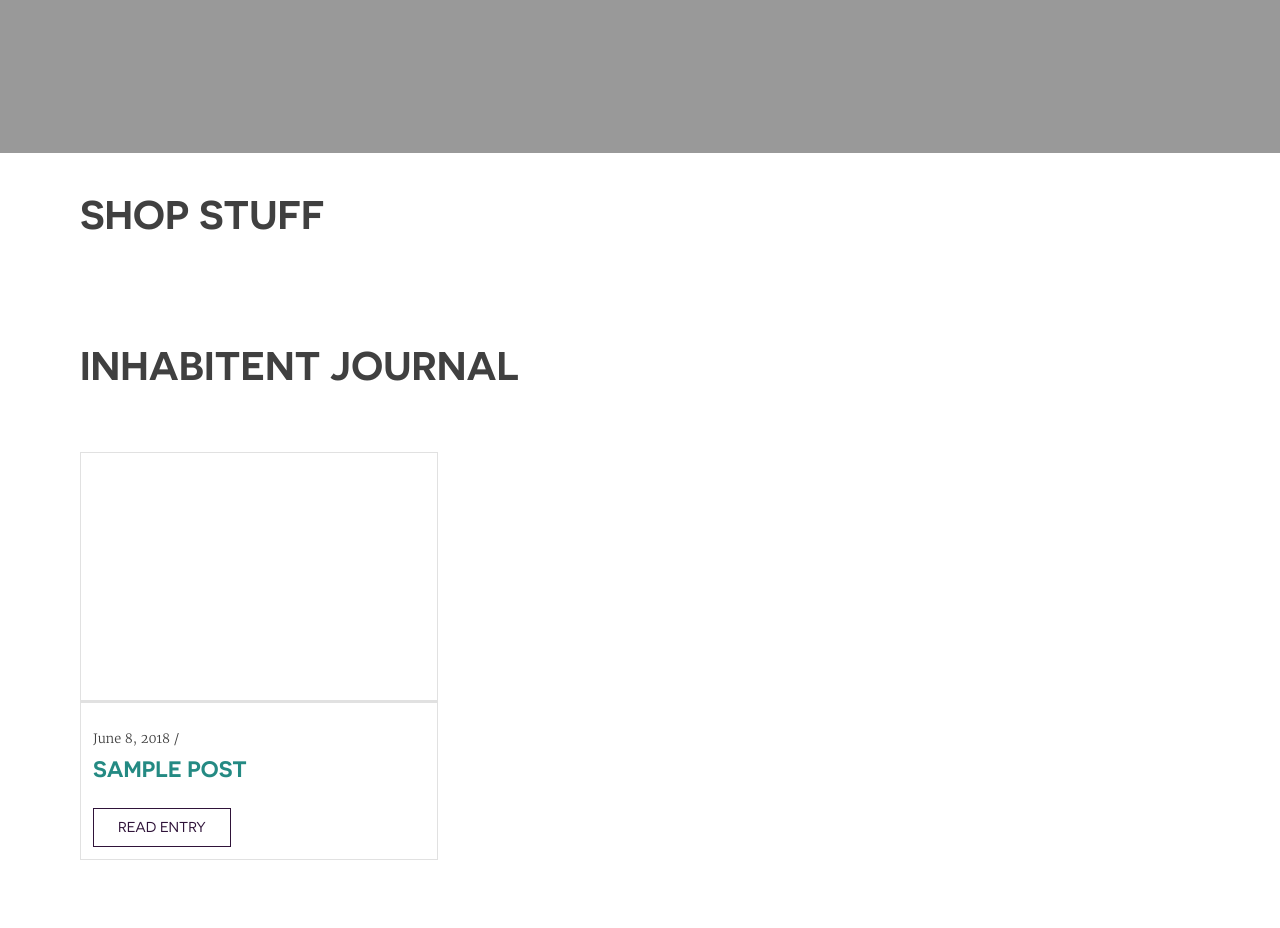
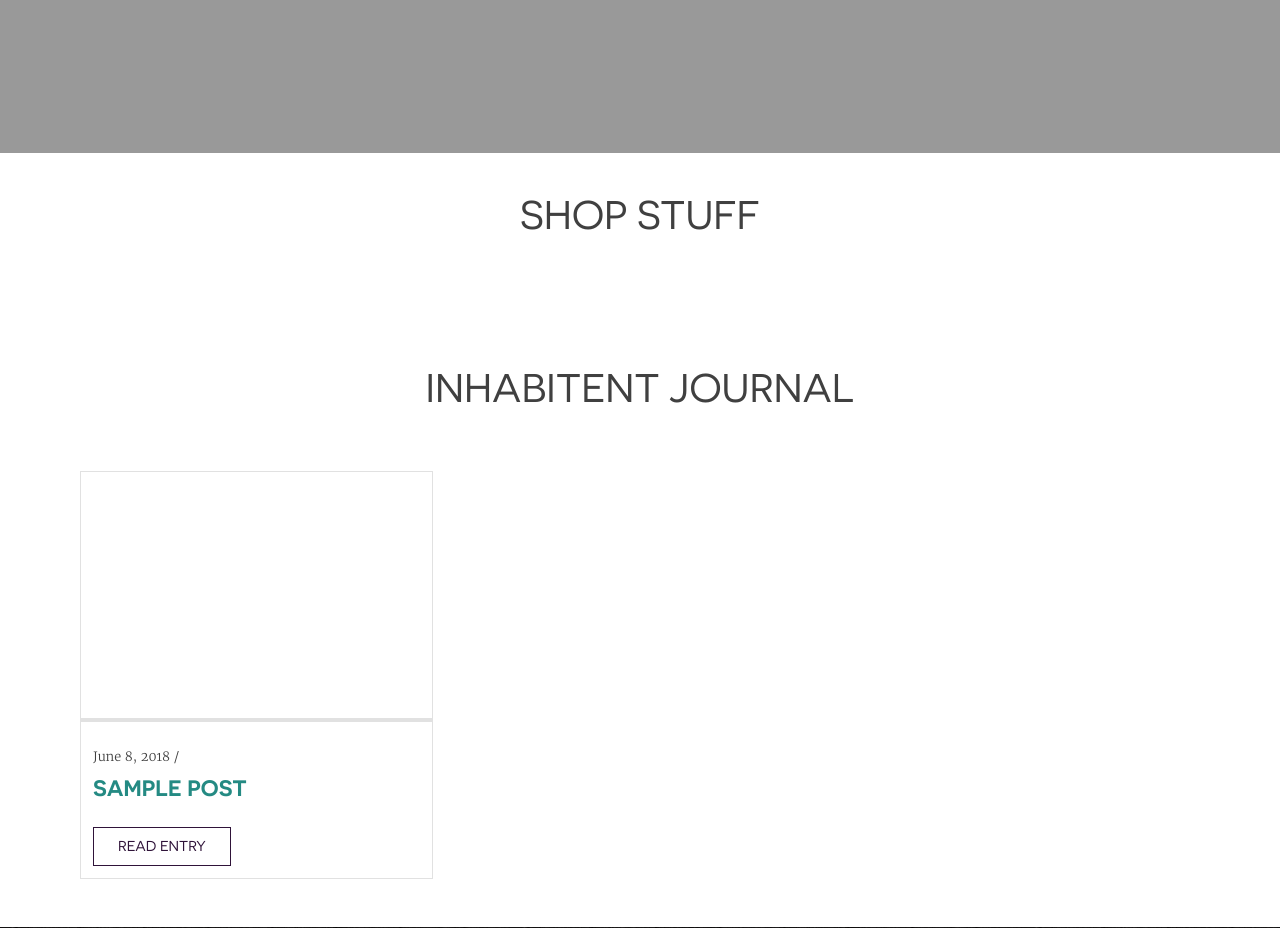
Before and after one commit to kachniss/inhabitent, a WordPress theme: template themes/inhabitent-theme/front-page.php in a window 1280 px wide. Shown: the part 647-1575 px from the top of the page. Run offline with PHP 8.4 and a stand-in for WordPress, Linux system fonts and the light colour scheme; the site name, menu and one post (Sample post) are stand-ins, and other content is empty; some libraries are stand-ins or nearby versions.

Commit message:
Add products grid, links

```diff
--- a/themes/inhabitent-theme/archive-products.php
+++ b/themes/inhabitent-theme/archive-products.php
@@ -31,6 +31,7 @@ get_header(); ?>
                 <?php while ( have_posts() ) : the_post(); ?>
                     <div class = "entry-post product-post">
                         <div class = "entry-thumbnail" style = "background-image: url(<?php echo CFS()->get('image'); ?>) ">
+                            <a href= <?php the_permalink(); ?>></a>
                         </div>
                         <div class="entry-info">
                             <span class = "alignleft"><?php the_title(); ?></span>
--- a/themes/inhabitent-theme/front-page.php
+++ b/themes/inhabitent-theme/front-page.php
@@ -8,7 +8,7 @@
 get_header(); ?>
 
 	<div id="primary" class="content-area">
-		<main id="main" class="site-main" role="main">
+		<main id="main" class="site-main home_page" role="main">
 
             <div class="hero-image hero-home" style="background-image: linear-gradient(rgba(0, 0, 0, 0.4), rgba(0, 0, 0, 0.4)), url(<?php the_post_thumbnail_url(); ?>)">
 				<div class="main-logo"></div>
@@ -17,32 +17,46 @@ get_header(); ?>
             <div class="container">
                 <h1>Shop Stuff</h1>
 
+                <div class="entry-container">
+
+                    <?php
+                    $terms = get_terms([
+                        'taxonomy' => 'product-type',
+                        'hide_empty' => false,
+                    ]);
+
+                    foreach ( $terms as $term ) {
+                        echo '<div class = "entry-post">' . $term->name . '</div>';
+                    }
+                    ?>
+                </div>
+
 
                 <?php
-                    $args = array(
-                        'post_type' => 'products',
-                        'order' => 'DESC',
-                        'posts_per_page' => 3
-                    );
-                    $products = new WP_Query( $args ); // instantiate our object
+                    // $args = array(
+                    //     'post_type' => 'products',
+                    //     // 'order' => 'DESC',
+                    //     // 'posts_per_page' => 3
+                    // );
+                    // $products = new WP_Query( $args ); // instantiate our object
                 ?>
-                <?php if ( $products->have_posts() ) : ?>
-                <?php while ( $products->have_posts() ) : $products->the_post(); ?>
+                <?php //if ( $products->have_posts() ) : ?>
+                <?php //while ( $products->have_posts() ) : $products->the_post(); ?>
                     <?php
-                        //the_title();
+                        // the_title();
                         //the_content();
                     ?>
                     <br>
-                <?php endwhile; ?>
-                <?php wp_reset_postdata(); ?>
-                <?php else : ?>
-                    <h2>Nothing found!</h2>
-                <?php endif; ?>
+                <?php //endwhile; ?>
+                <?php //wp_reset_postdata(); ?>
+                <?php //else : ?>
+                    <!-- <h2>Nothing found!</h2> -->
+                <?php //endif; ?>
 
                 <h1>Inhabitent Journal</h1>
                 <?php $posts_query = new WP_Query('posts_per_page=3');?>
 
-                <div class="entry-container">
+                <div class="entry-container journal-entry-container">
                     <?php while ($posts_query->have_posts()) : $posts_query->the_post();?>
                         <div class = "entry-post journal-post">
                             <div class = "entry-thumbnail" style = "background-image: url(<?php the_post_thumbnail_url(); ?>) ">
--- a/themes/inhabitent-theme/sass/page-styles/_home-page.scss
+++ b/themes/inhabitent-theme/sass/page-styles/_home-page.scss
@@ -1,5 +1,11 @@
 /* Home page */
+.home_page {
+	.journal-entry-container {
+		grid-template-columns: 1fr 1fr 1fr;
+	}
 
-.journal-post {
-	flex-basis: 32%;
+	h1 {
+		text-align: center;
+		font-weight: normal;
+	}
 }
--- a/themes/inhabitent-theme/sass/page-styles/_page-general.scss
+++ b/themes/inhabitent-theme/sass/page-styles/_page-general.scss
@@ -56,13 +56,13 @@
 }
 
 .entry-container {
-    display: flex;
-    flex-wrap: wrap;
-	justify-content: space-between;
+    display: grid;
+    grid-gap: 30px 30px;
+    grid-template-columns: 1fr 1fr 1fr 1fr;
+    margin-top: $base__space-unit * 2;
 
 	.entry-post {
         border: $border__solid;
-        margin: $base__space-unit 0;
 
 		.entry-thumbnail {
             height: 250px;
@@ -70,11 +70,17 @@
             background-repeat: no-repeat;
             background-position: center;
 			border-bottom: $border__solid ;
-			border-width: 3px;
+            border-width: 4px;
+
+            a {
+               display: block;
+               height: 250px;
+               min-width: 250px;
+            }
 		}
 
 		.entry-info {
-			padding: $base__space-unit / 2;
+            padding: $base__space-unit / 2;
 			p {
 				font-size: .8rem;
 				margin-bottom: 0;
--- a/themes/inhabitent-theme/sass/page-styles/_products-archive.scss
+++ b/themes/inhabitent-theme/sass/page-styles/_products-archive.scss
@@ -1,7 +1,9 @@
 /* Products archive */
 
 .product-post {
-	flex-basis: 23%;
+	// flex-basis: 25%;
+	// max-width: 23%;
+	// margin: auto;
 }
 
 .products-heading {
--- a/themes/inhabitent-theme/style.css
+++ b/themes/inhabitent-theme/style.css
@@ -800,24 +800,23 @@ aside {
     height: 250px; }
 
 .entry-container {
-  display: -webkit-box;
-  display: -ms-flexbox;
-  display: flex;
-  -ms-flex-wrap: wrap;
-      flex-wrap: wrap;
-  -webkit-box-pack: justify;
-      -ms-flex-pack: justify;
-          justify-content: space-between; }
+  display: grid;
+  grid-gap: 30px 30px;
+  grid-template-columns: 1fr 1fr 1fr 1fr;
+  margin-top: 3rem; }
   .entry-container .entry-post {
-    border: 1px solid #e1e1e1;
-    margin: 1.5rem 0; }
+    border: 1px solid #e1e1e1; }
     .entry-container .entry-post .entry-thumbnail {
       height: 250px;
       background-size: cover;
       background-repeat: no-repeat;
       background-position: center;
       border-bottom: 1px solid #e1e1e1;
-      border-width: 3px; }
+      border-width: 4px; }
+      .entry-container .entry-post .entry-thumbnail a {
+        display: block;
+        height: 250px;
+        min-width: 250px; }
     .entry-container .entry-post .entry-info {
       padding: 0.75rem; }
       .entry-container .entry-post .entry-info p {
@@ -836,9 +835,12 @@ aside {
     text-align: center; }
 
 /* Home page */
-.journal-post {
-  -ms-flex-preferred-size: 32%;
-      flex-basis: 32%; }
+.home_page .journal-entry-container {
+  grid-template-columns: 1fr 1fr 1fr; }
+
+.home_page h1 {
+  text-align: center;
+  font-weight: normal; }
 
 /* 404 page */
 .error-404 h2 {
@@ -852,10 +854,6 @@ aside {
     text-decoration: none; }
 
 /* Products archive */
-.product-post {
-  -ms-flex-preferred-size: 23%;
-      flex-basis: 23%; }
-
 .products-heading {
   text-align: center;
   border-bottom: 1px dashed #c8c8c8;
--- a/themes/inhabitent-theme/taxonomy-product-type.php
+++ b/themes/inhabitent-theme/taxonomy-product-type.php
@@ -26,6 +26,7 @@ get_header(); ?>
                 <?php while ( have_posts() ) : the_post(); ?>
                     <div class = "entry-post product-post">
                         <div class = "entry-thumbnail" style = "background-image: url(<?php echo CFS()->get('image'); ?>) ">
+                            <a href= <?php the_permalink(); ?>></a>
                         </div>
                         <div class="entry-info">
                             <span class = "alignleft"><?php the_title(); ?></span>
```
Also changed, not shown: themes/inhabitent-theme/build/css/style.min.css, themes/inhabitent-theme/single-products.php (renamed from themes/inhabitent-theme/single-product.php).
